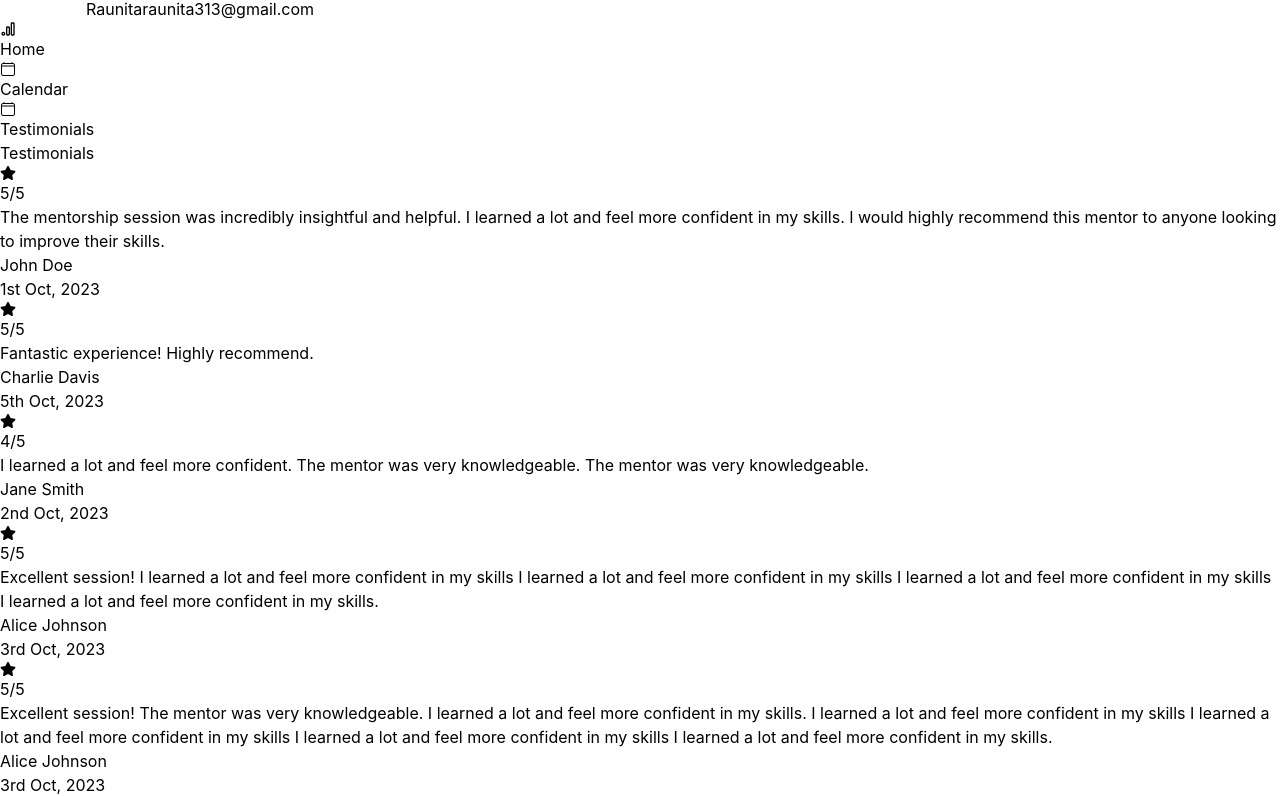
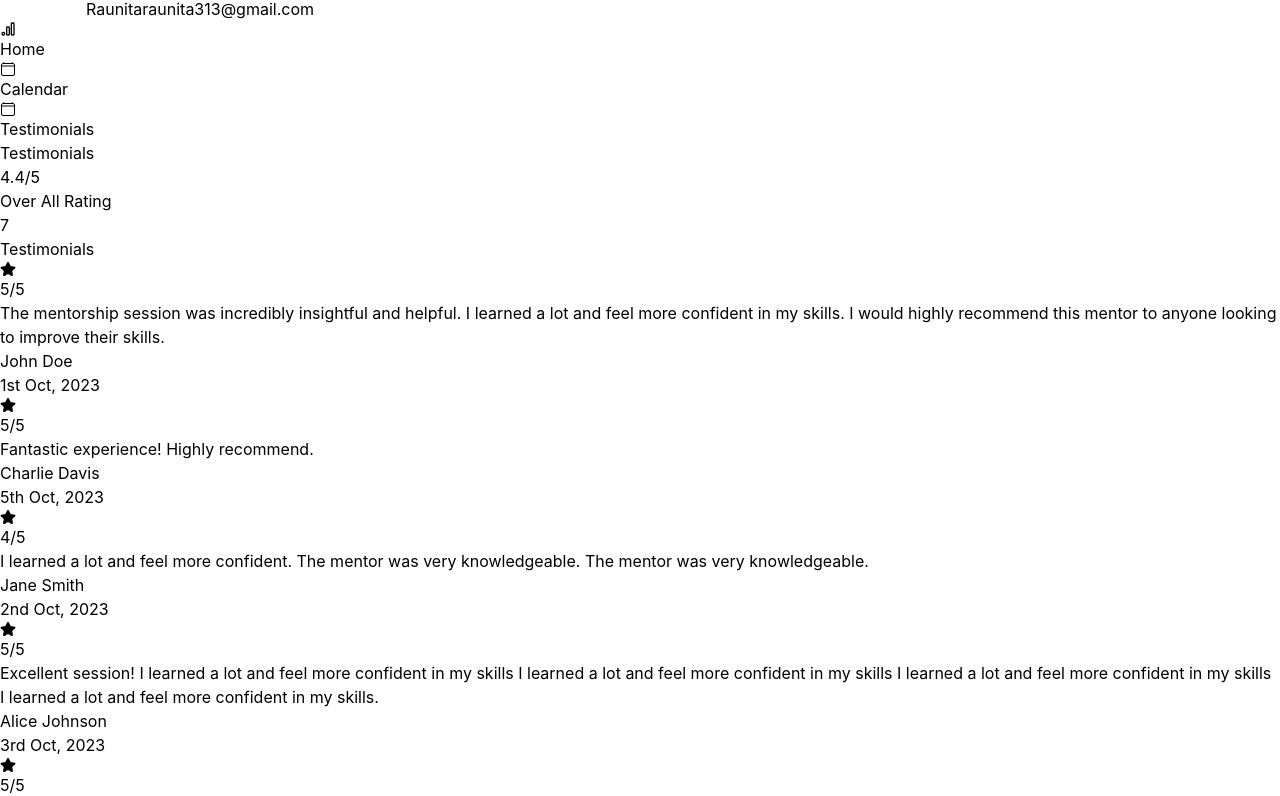
Before and after one commit to Devanshnair/SIH-Raahi, a React (Vite) app in the folder frontend/: page /dashboard/testimonials in a window 1280 px wide. Shown: the part 351-1147 px from the top of the page. Built offline with nearby package versions, Linux system fonts and the light colour scheme.

Commit message:
Refactor DashboardLayout to include minimum height and adjusted layout in dashboard

```diff
--- a/frontend/src/App.tsx
+++ b/frontend/src/App.tsx
@@ -23,7 +23,7 @@ import AddPost from "./Pages/AddPost/AddPost";
 import EditProfile from "./Pages/EditProfile/EditProfile";
 import RoomPage from "./Pages/Videocalling/RoomPage";
 import DashboardLayout from "./layout/DashboardLayout";
-import Testimonials from "./Pages/myDashboard/Testimonials";
+import Testimonials from "./Pages/AdminPanel/Testimonials/Testimonials";
 
 const queryClient = new QueryClient();
 
@@ -52,10 +52,10 @@ function App() {
           </Route>
         </Route>
         ,
-        <Route path="Dashboard" element={<DashboardLayout />}>
-          <Route index element={<Dashboard />} />
-          <Route path="/Dashboard/edit-profile" element={<EditProfile />} />
-          <Route path="/Dashboard/testimonials" element={<Testimonials />} />
+        <Route path="dashboard" element={<DashboardLayout />}>
+          <Route path="/dashboard/home" element={<Dashboard />} />
+          <Route path="/dashboard/edit-profile" element={<EditProfile />} />
+          <Route path="/dashboard/testimonials" element={<Testimonials />} />
         </Route>
       </>,
     ),
--- a/frontend/src/Pages/myDashboard/Testimonials.tsx
+++ b/frontend/src/Pages/AdminPanel/Testimonials/Testimonials.tsx
@@ -46,16 +46,43 @@ const testimonials = [
   },
 ];
 
+const data = {
+  overAllRating: (
+    testimonials.reduce((acc, testimonial) => (acc += testimonial.rating), 0) /
+    testimonials.length
+  ).toFixed(1),
+  testimonialsCount: testimonials.length,
+  testimonials: testimonials,
+};
+
 const Testimonials = () => {
+  console.log(data);
   return (
-    <div className="my-2 mr-2 min-h-[calc(100vh-1rem)] rounded-lg bg-white">
-      <h3 className="p-5 px-6 text-3xl font-semibold text-slate-800">
+    <div className="my-2 mr-2 min-h-[calc(100vh-1rem)] rounded-lg bg-white pb-4">
+      <h3 className="border-b p-6 px-6 text-3xl font-semibold text-slate-800">
         Testimonials
       </h3>
-      <div className="columns-xs px-6">
-        {testimonials.map((testimonial, index) => (
-          <TestimonialCard key={index} testimonial={testimonial} />
-        ))}
+
+      <div className="px-8">
+        <div className="mb-2 mt-6 flex gap-4">
+          <div className="rounded-xl bg-slate-100 p-6 pb-2 text-center">
+            <p className="text-4xl font-semibold text-slate-800">
+              {data.overAllRating}/5
+            </p>
+            <p className="my-2.5 font-medium text-slate-500">Over All Rating</p>
+          </div>
+          <div className="rounded-xl bg-slate-100 p-6 pb-2 text-center">
+            <p className="text-4xl font-semibold text-slate-800">
+              {data.testimonialsCount}
+            </p>
+            <p className="my-2.5 font-medium text-slate-500">Testimonials</p>
+          </div>
+        </div>
+        <div className="columns-xs">
+          {data.testimonials.map((testimonial, index) => (
+            <TestimonialCard key={index} testimonial={testimonial} />
+          ))}
+        </div>
       </div>
     </div>
   );
@@ -77,7 +104,7 @@ function TestimonialCard({ testimonial }: TestimonialCardProps) {
   return (
     <div className="mt-4 inline-block w-full rounded-xl bg-slate-100 p-4">
       <div className="flex items-center gap-2 text-lg font-semibold text-slate-700">
-        <span>
+        <span className="-mt-[2px]">
           <svg
             stroke="currentColor"
             fill="currentColor"
@@ -86,7 +113,6 @@ function TestimonialCard({ testimonial }: TestimonialCardProps) {
             height="1em"
             width="1em"
             xmlns="http://www.w3.org/2000/svg"
-            className="-mt-px"
           >
             <path d="M259.3 17.8L194 150.2 47.9 171.5c-26.2 3.8-36.7 36.1-17.7 54.6l105.7 103-25 145.5c-4.5 26.3 23.2 46 46.4 33.7L288 439.6l130.7 68.7c23.2 12.2 50.9-7.4 46.4-33.7l-25-145.5 105.7-103c19-18.5 8.5-50.8-17.7-54.6L382 150.2 316.7 17.8c-11.7-23.6-45.6-23.9-57.4 0z"></path>
           </svg>
--- a/frontend/src/components/Sidebar.tsx
+++ b/frontend/src/components/Sidebar.tsx
@@ -1,19 +1,34 @@
-import React, { useState } from "react";
+import React, { HTMLAttributeAnchorTarget, useState } from "react";
+import { IconBaseProps } from "react-icons";
 import { IoCalendarClearOutline } from "react-icons/io5";
 import { TbBrandGoogleAnalytics } from "react-icons/tb";
-import { Link, useLocation } from "react-router-dom";
+import { Link, NavLink, useLocation } from "react-router-dom";
 
-type navOptions = "Dashboard" | "Calendar" | "Testimonials";
+const navItems = [
+  {
+    path: "/dashboard/home",
+    label: "Home",
+    icon: (props: IconBaseProps) => <TbBrandGoogleAnalytics {...props} />,
+  },
+  {
+    path: "/dashboard/calendar",
+    label: "Calendar",
+    icon: (props: IconBaseProps) => <IoCalendarClearOutline {...props} />,
+  },
+  {
+    path: "/dashboard/testimonials",
+    label: "Testimonials",
+    icon: (props: IconBaseProps) => <IoCalendarClearOutline {...props} />,
+  },
+];
 
 const Sidebar = () => {
-  const [selected, setselected] = useState<navOptions>("Dashboard"); //url path se state set karunga badme
-  const param = useLocation();
-  console.log(param);
+  const location = useLocation();
   return (
     <>
       {/* useless div below*/}
       <div
-        className={`sticky top-20 z-50 ml-[228px] ${selected == "Dashboard" ? "block" : "hidden"}`}
+        className={`sticky top-20 z-50 ml-[228px] ${location.pathname == "/dashboard/home" ? "block" : "hidden"}`}
       >
         <p className="absolute w-[65ch] rounded-lg bg-white p-3 shadow-[0px_0px_2px_rgba(0,0,0,0.15)]">
           <strong>For Devansh:</strong> DashBoard is everything here isko home
@@ -29,7 +44,7 @@ const Sidebar = () => {
       </div>
       <div className="sticky top-4 h-[calc(100vh-32px)] overflow-y-auto px-4">
         <div className="mb-4 mt-2 border-b border-stone-300 pb-4">
-          <Link to={"/Dashboard/edit-profile"}>
+          <Link to={"/dashboard/edit-profile"}>
             <button className="relative flex w-full items-center gap-2 rounded p-0.5 transition-colors hover:bg-slate-200">
               <img
                 src="https://api.dicebear.com/9.x/notionists/svg"
@@ -46,53 +61,32 @@ const Sidebar = () => {
           </Link>
         </div>
         <div className="relative flex flex-col gap-2">
-          <Link
-            to={"/Dashboard"}
-            className={`flex w-full cursor-pointer items-center justify-start gap-4 rounded-md px-4 py-2 transition-[box-shadow,_background-color,_color] ${
-              selected == "Dashboard"
+          {navItems.map((item, index) => (
+            <NavLink
+              key={index}
+              to={item.path}
+              className={({ isActive }) =>
+                `flex w-full cursor-pointer items-center justify-start gap-4 rounded-md px-4 py-2 transition-[box-shadow,_background-color,_color] ${
+                  isActive
                     ? "bg-white font-medium text-neutral-950 ring-1 ring-slate-300/20"
                     : "bg-transparent text-slate-700 shadow-none hover:bg-slate-200"
-            }`}
-            onClick={() => setselected("Dashboard")}
+                }`
+              }
             >
+              {({ isActive }) => (
+                <>
                   <span
-              className={`flex h-[1.4rem] w-[1.4rem] items-center justify-center rounded-sm border-b-[2.3px] border-l-[2.3px] ${selected == "Dashboard" ? "border-blue-500" : "border-slate-600"}`}
+                    className={`flex h-[1.4rem] w-[1.4rem] items-center justify-center rounded-sm border-b-[2.3px] border-l-[2.3px] ${isActive ? "border-blue-500" : "border-slate-600"}`}
                   >
-              <TbBrandGoogleAnalytics
-                className={`m-[1px] h-[1.35rem] w-[1.35rem] ${selected == "Dashboard" ? "text-blue-500" : ""}`}
+                    <item.icon
+                      className={`m-[1px] h-[1.35rem] w-[1.35rem] ${isActive ? "text-blue-500" : ""}`}
                     />
                   </span>
-            <span>Home</span>
-          </Link>
-
-          <Link
-            to={"/user/my-calendar"}
-            className={`flex w-full cursor-pointer items-center justify-start gap-4 rounded-md px-4 py-2 transition-[box-shadow,_background-color,_color] ${
-              selected == "Calendar"
-                ? "bg-white font-medium text-neutral-950 ring-1 ring-slate-300/20"
-                : "bg-transparent text-slate-700 shadow-none hover:bg-slate-200"
-            }`}
-            onClick={() => setselected("Calendar")}
-          >
-            <IoCalendarClearOutline
-              className={`m-[1px] h-[1.35rem] w-[1.35rem] ${selected == "Calendar" ? "text-blue-500" : ""}`}
-            />
-            <span>Calendar</span>
-          </Link>
-          <Link
-            to={"/DashBoard/testimonials"}
-            className={`flex w-full cursor-pointer items-center justify-start gap-4 rounded-md px-4 py-2 transition-[box-shadow,_background-color,_color] ${
-              selected == "Testimonials"
-                ? "bg-white font-medium text-neutral-950 ring-1 ring-slate-300/20"
-                : "bg-transparent text-slate-700 shadow-none hover:bg-slate-200"
-            }`}
-            onClick={() => setselected("Testimonials")}
-          >
-            <IoCalendarClearOutline
-              className={`m-[1px] h-[1.35rem] w-[1.35rem] ${selected == "Testimonials" ? "text-blue-500" : ""}`}
-            />
-            <span>Testimonials</span>
-          </Link>
+                  <span>{item.label}</span>
+                </>
+              )}
+            </NavLink>
+          ))}
         </div>
       </div>
     </>
--- a/frontend/src/layout/DashboardLayout.tsx
+++ b/frontend/src/layout/DashboardLayout.tsx
@@ -6,7 +6,7 @@ const DashboardLayout = () => {
   return (
     <>
       <div
-        className={`grid grid-cols-[240px,1fr] overflow-clip rounded-md bg-slate-100`}
+        className={`grid min-h-screen grid-cols-[240px,1fr] overflow-clip rounded-md bg-slate-100`}
       >
         <div className="mr-2">
           <Sidebar />
```
Also changed, not shown: frontend/src/Pages/AdminPanel/Dashboard/Dashboard.tsx (+1 -24 lines). Lines whose indentation alone changed are shown as unchanged.
